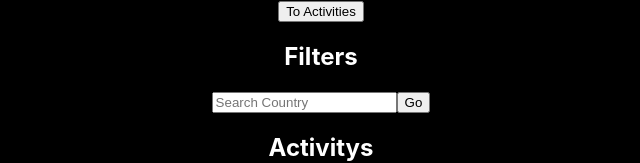
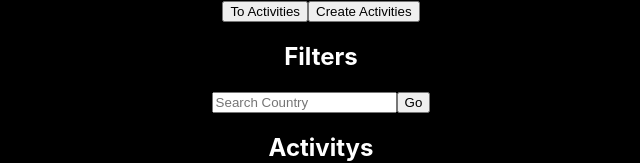
Before and after one commit to Nicovied0/PI_Countries, a React (Create React App) app in the folder client/: page /activities in a window 1280 px wide. Shown: the top 163 px of the page, without its empty margins (319-959 px from the left). Built offline with nearby package versions, Linux system fonts and the light colour scheme; no server answers.

Commit message:
Modification of model activity, right now works with minutes

```diff
--- a/client/src/Components/Activities/Activities.jsx
+++ b/client/src/Components/Activities/Activities.jsx
@@ -4,12 +4,10 @@ import Activity from "../Activity/Activity";
 import NavBar from "../Nav_bar/NavBar";
 import { getActivities } from "../../Redux/actions/index";
 
-
-
 const Activities = () => {
   const dispatch = useDispatch();
-  const activities = useSelector((state) => state.activities)
-  // console.log(activities, "soy act de selector");
+  const activities = useSelector((state) => state.activities);
+  console.log(activities, "soy act de selector");
 
   useEffect(() => {
     dispatch(getActivities());
@@ -22,14 +20,17 @@ const Activities = () => {
 
       <div>
         {activities?.map((act) => {
-          console.log(activities);
+          console.log(activities, "soy el de act");
+          console.log(act.id);
           return (
             <div>
               <Activity
+                key={act.id}
                 name={act.name}
                 duration={act.duration}
                 season={act.season}
                 difficulty={act.difficulty}
+                countryId={act.countryId}
               />
             </div>
           );
--- a/client/src/Components/Details/Details.jsx
+++ b/client/src/Components/Details/Details.jsx
@@ -2,7 +2,7 @@ import React, { useEffect } from "react";
 import { getDetails } from "../../Redux/actions";
 import { useDispatch, useSelector } from "react-redux";
 
-export const Details = (props) => {
+const Details = (props) => {
   const dispatch = useDispatch();
   const detailsCountry = useSelector((state) => state.details);
 
@@ -46,3 +46,6 @@ export const Details = (props) => {
     </div>
   );
 };
+
+
+export default Details
--- a/client/src/Components/Nav_bar/NavBar.jsx
+++ b/client/src/Components/Nav_bar/NavBar.jsx
@@ -4,12 +4,15 @@ import SearchBar from "../SearchBar/SearchBar";
 
 const NavBar = () => {
   return (
-    <div >
+    <div>
       <Link to={"/activities"}>
         <button>To Activities</button>
       </Link>
+      <Link to={"/activity"}>
+        <button>Create Activities</button>
+      </Link>
       <h2>Filters</h2>
-      <SearchBar/>
+      <SearchBar />
     </div>
   );
 };
```
Also changed, not shown: client/src/App.js (+3 -5 lines), 1 other file (tests, documents, lock files or other folders).
